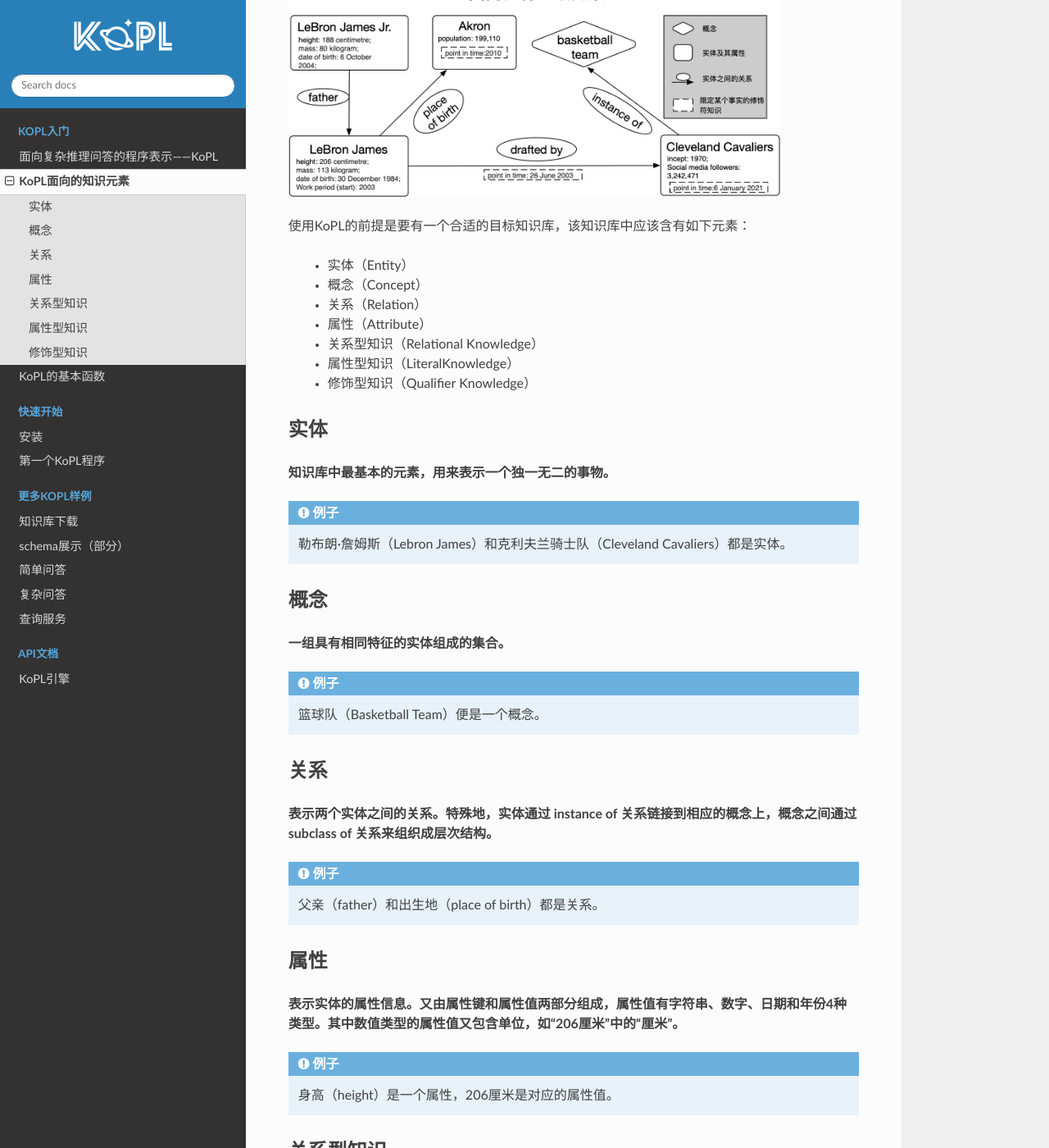
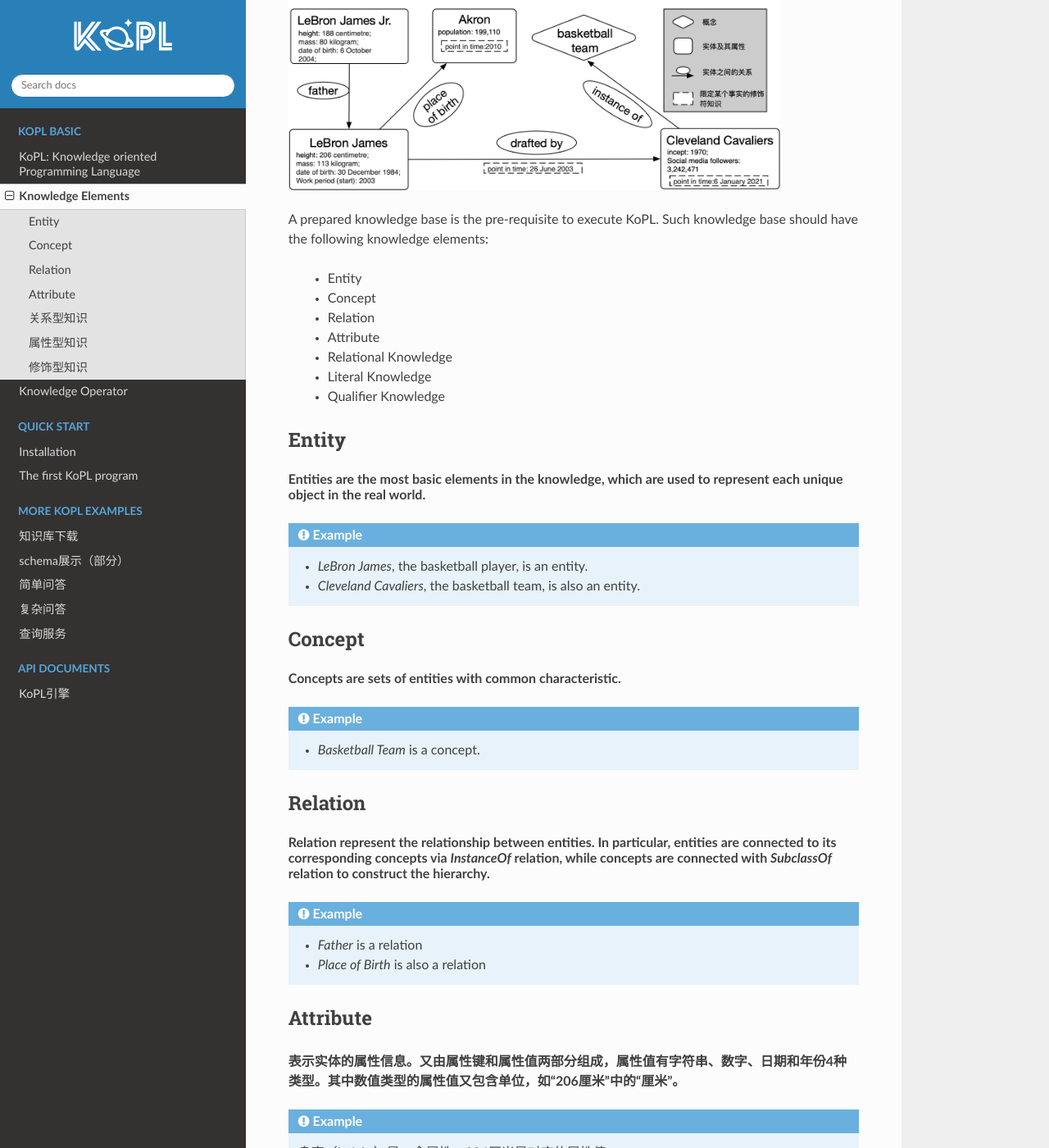
Before and after one commit to THU-KEG/KoPL, a Sphinx documentation site: the page built from doc/source/1_knowledge.rst, in a window 1280 px wide and 1400 px high, scrolled down 196 px. Shown: the whole window at 82% size. Built offline with Sphinx 7.4.7 and the Read the Docs theme 2.0.0, drawn with Linux system fonts in a browser that asks for light colours; some of the changed text lies outside the part shown.

Commit message:
english docs

```diff
--- a/doc/source/0_intro.rst
+++ b/doc/source/0_intro.rst
@@ -1,10 +1,13 @@
-面向复杂推理问答的程序表示——KoPL
+================================================================
+KoPL: Knowledge oriented Programming Language
 ================================================================
 
-KoPL全称 Knowledge oriented Programing Language，是一个为复杂推理问答而设计的面向知识的编程语言。KoPL可以将自然语言问题表示为由27个基本函数组合而成的KoPL程序，程序运行的结果就是问题的答案。目前，KoPL的27个基本函数覆盖对多种知识元素（如概念、实体、关系、属性、修饰符等）的操作，并支持多种问题类型（如计数、事实验证、比较等）的查询。KoPL提供透明的复杂问题推理过程，易于理解和使用。
+KoPL stands for Knowledge oriented Programing Language. It is designed to provide a unified semantic representation for the semantics of natural language questions requiring complex reasoning. KoPL can represent natural language questions into combination of 27 knowledge operators. The execution of KoPL on a knowledge base will produce the answer to the natural question.
 
-KoPL的设计理念为：
+Currently, KoPL has a broad coverage on diverse knowledge elements, such as concepts, entities, relations, attributes, and qualifiers. KoPL also supports many different type of questions, such as counting, verification, and comparison. KoPL provides transparent reasoning process, and is easy to understand and use.
 
-- 显式、透明的推理过程
-- 易于理解，便于人机交互
-- 面向知识库、文本等不同形式的知识，可扩展性强
+The designing principle of KoPL is:
+
+- Preserving explicit and transparent reasoning process
+- Easy to understand and user-friendly.
+- Supporting diverse knowledge sources, including not only knowledge base but also text.
--- a/doc/source/1_knowledge.rst
+++ b/doc/source/1_knowledge.rst
@@ -1,62 +1,64 @@
-======================
-KoPL面向的知识元素
-======================
+==============================
+Knowledge Elements
+==============================
 
 .. image:: knowledge_element.jpg
   :width: 600
   :alt: Alternative text
 
-使用KoPL的前提是要有一个合适的目标知识库，该知识库中应该含有如下元素：
+A prepared knowledge base is the pre-requisite to execute KoPL. Such knowledge base should have the following knowledge elements:
 
-    - 实体（Entity）
-    - 概念（Concept）
-    - 关系（Relation）
-    - 属性（Attribute）
-    - 关系型知识（Relational Knowledge）
-    - 属性型知识（LiteralKnowledge）
-    - 修饰型知识（Qualifier Knowledge）
+    - Entity
+    - Concept
+    - Relation
+    - Attribute
+    - Relational Knowledge
+    - Literal Knowledge
+    - Qualifier Knowledge
 
-实体
+Entity
 -----------------
 
 .. glossary::
 
-    知识库中最基本的元素，用来表示一个独一无二的事物。
+    Entities are the most basic elements in the knowledge, which are used to represent each unique object in the real world.
 
-.. admonition:: 例子
+.. admonition:: Example
 
-    勒布朗·詹姆斯（Lebron James）和克利夫兰骑士队（Cleveland Cavaliers）都是实体。
+    - *LeBron James*, the basketball player, is an entity.
+    - *Cleveland Cavaliers*, the basketball team, is also an entity.
 
-概念
+Concept
 -----------------
 
 .. glossary::
 
-    一组具有相同特征的实体组成的集合。
+    Concepts are sets of entities with common characteristic.
 
-.. admonition:: 例子
+.. admonition:: Example
 
-    篮球队（Basketball Team）便是一个概念。
+    - *Basketball Team* is a concept.
 
-关系
+Relation
 -----------------
 
 .. glossary::
 
-    表示两个实体之间的关系。特殊地，实体通过 instance of 关系链接到相应的概念上，概念之间通过 subclass of 关系来组织成层次结构。
+    Relation represent the relationship between entities. In particular, entities are connected to its corresponding concepts via *InstanceOf* relation, while concepts are connected with *SubclassOf* relation to construct the hierarchy.
 
-.. admonition:: 例子
+.. admonition:: Example
 
-    父亲（father）和出生地（place of birth）都是关系。
+    - *Father* is a relation
+    - *Place of Birth* is also a relation
 
-属性
+Attribute
 -----------------
 
 .. glossary::
 
     表示实体的属性信息。又由属性键和属性值两部分组成，属性值有字符串、数字、日期和年份4种类型。其中数值类型的属性值又包含单位，如“206厘米”中的“厘米”。
 
-.. admonition:: 例子
+.. admonition:: Example
 
     身高（height）是一个属性，206厘米是对应的属性值。
 
--- a/doc/source/2_function.rst
+++ b/doc/source/2_function.rst
@@ -1,6 +1,6 @@
-==============
-KoPL的基本函数
-==============
+==============================
+Knowledge Operator
+==============================
 
 用 KoPL 编程可以看作对基本函数进行组合操作。
 基本函数有两种:
--- a/doc/source/3_install.rst
+++ b/doc/source/3_install.rst
@@ -1,5 +1,6 @@
-安装
-============
+===================
+Installation
+===================
 
 KoPL支持Linux (e.g., Ubuntu/CentOS)，macOS，Windows。
 
--- a/doc/source/4_helloworld.rst
+++ b/doc/source/4_helloworld.rst
@@ -1,9 +1,12 @@
-第一个KoPL程序
-============
+The first KoPL program
+====================================
 
 
-准备知识库
------------------
+
+Knowledge Base Preparation
+----------------------------------
+
+Currently, we support the knowledge base in JSON, storing in
 
 目前，我们支持JSON格式的知识库，其形式为:
 
```
Also changed, not shown: doc/source/index.rst (+6 -6 lines), 3 other files.
